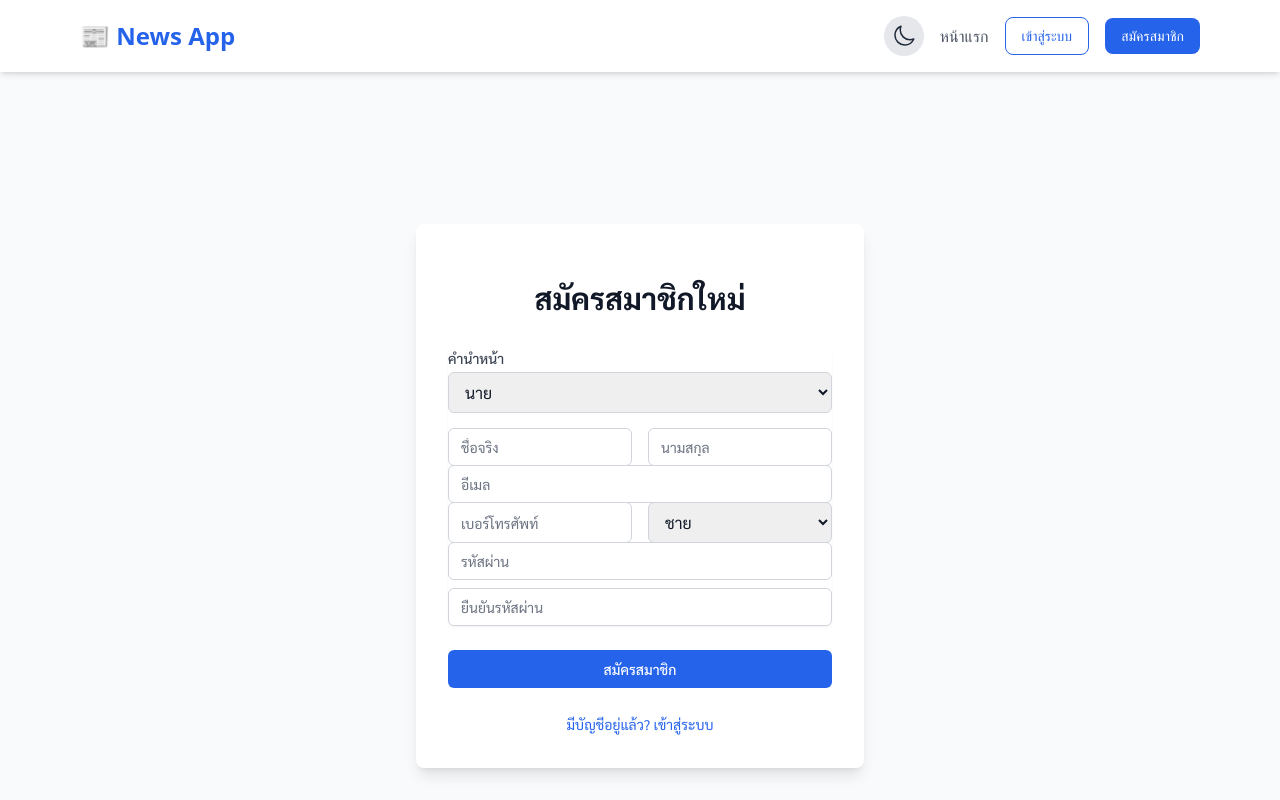
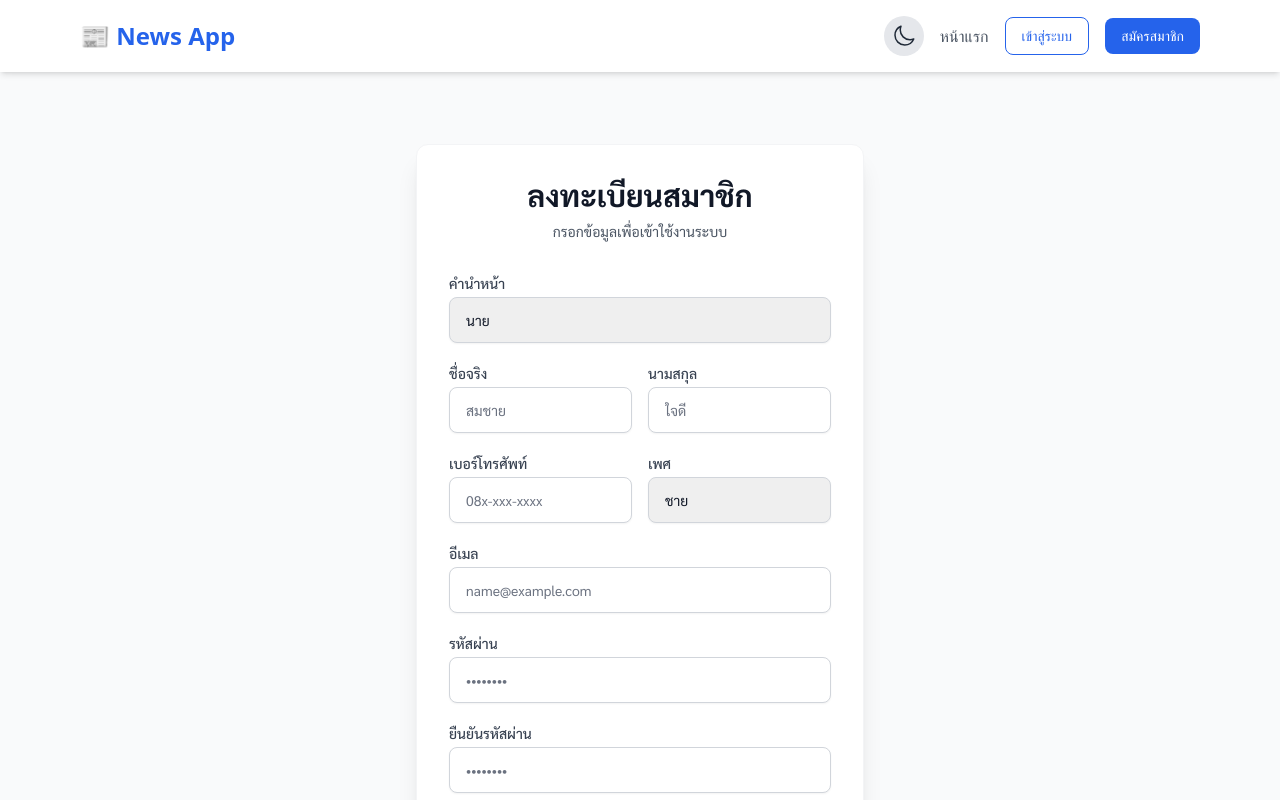
Before and after one commit to Bass093142/my-node-app, a React (Vite) app in the folder web/: page /register in a window 1280 px wide. Shown: the top 800 px of the page. Built offline with nearby package versions, Linux system fonts and the light colour scheme; no server answers.

Commit message:
Fix register form design and spacing

```diff
--- a/web/src/pages/Register.jsx
+++ b/web/src/pages/Register.jsx
@@ -1,11 +1,10 @@
 import React, { useState } from 'react';
 import { useNavigate, Link } from 'react-router-dom';
-import Swal from 'sweetalert2'; // แนะนำให้ลงเพิ่ม (npm install sweetalert2) เพื่อความสวยงาม หรือใช้ alert ปกติก็ได้
+import Swal from 'sweetalert2';
 
 export default function Register() {
   const navigate = useNavigate();
-
-  // URL ของ Backend (ดึงจาก .env ถ้าไม่มีใช้ localhost)
+  // ดึง URL Backend
   const apiUrl = import.meta.env.VITE_API_URL || 'http://localhost:3000';
 
   const [formData, setFormData] = useState({
@@ -27,7 +26,7 @@ export default function Register() {
     e.preventDefault();
 
     if (formData.password !== formData.confirmPassword) {
-      alert('รหัสผ่านไม่ตรงกัน');
+      Swal.fire('แจ้งเตือน', 'รหัสผ่านไม่ตรงกัน', 'warning');
       return;
     }
 
@@ -41,86 +40,116 @@ export default function Register() {
       const data = await response.json();
 
       if (response.ok) {
-        alert('สมัครสมาชิกสำเร็จ!'); // หรือใช้ Swal.fire(...)
-        navigate('/login');
+        Swal.fire('สำเร็จ!', 'สมัครสมาชิกเรียบร้อยแล้ว', 'success').then(() => {
+          navigate('/login');
+        });
       } else {
-        alert(data.message || 'เกิดข้อผิดพลาด');
+        Swal.fire('ผิดพลาด', data.message || 'เกิดข้อผิดพลาด', 'error');
       }
     } catch (error) {
       console.error('Error:', error);
-      alert('เชื่อมต่อเซิร์ฟเวอร์ไม่ได้');
+      Swal.fire('Error', 'เชื่อมต่อเซิร์ฟเวอร์ไม่ได้', 'error');
     }
   };
 
+  // Class สำหรับ Input เพื่อให้แก้ที่เดียวจบ (เพิ่ม mb-2 และ padding ให้ดูสวย)
+  const inputClass = "appearance-none relative block w-full px-4 py-3 border border-gray-300 rounded-lg placeholder-gray-500 text-gray-900 focus:outline-none focus:ring-2 focus:ring-blue-500 focus:border-blue-500 dark:bg-slate-700 dark:border-slate-600 dark:text-white dark:placeholder-gray-400 sm:text-sm shadow-sm transition-all";
+  const labelClass = "block text-sm font-medium text-gray-700 dark:text-gray-300 mb-1";
+
   return (
-    <div className="min-h-screen flex items-center justify-center bg-gray-50 dark:bg-slate-900 py-12 px-4 sm:px-6 lg:px-8 font-sarabun">
-      <div className="max-w-md w-full space-y-8 bg-white dark:bg-slate-800 p-8 rounded-lg shadow-lg">
-        <div>
-          <h2 className="mt-6 text-center text-3xl font-extrabold text-gray-900 dark:text-white">
-            สมัครสมาชิกใหม่
+    <div className="min-h-screen flex items-center justify-center bg-gray-50 dark:bg-slate-900 py-12 px-4 sm:px-6 lg:px-8 font-sarabun transition-colors duration-300">
+      <div className="max-w-md w-full space-y-8 bg-white dark:bg-slate-800 p-8 rounded-xl shadow-xl border border-gray-100 dark:border-slate-700">
+
+        {/* หัวข้อ */}
+        <div className="text-center">
+          <h2 className="text-3xl font-extrabold text-gray-900 dark:text-white">
+            ลงทะเบียนสมาชิก
           </h2>
+          <p className="mt-2 text-sm text-gray-600 dark:text-gray-400">
+            กรอกข้อมูลเพื่อเข้าใช้งานระบบ
+          </p>
         </div>
-        <form className="mt-8 space-y-6" onSubmit={handleSubmit}>
-          <div className="rounded-md shadow-sm -space-y-px">
+
+        <form className="mt-8" onSubmit={handleSubmit}>
+
+          {/* ส่วนข้อมูลส่วนตัว */}
+          <div className="space-y-5"> {/* เว้นระยะห่างระหว่างก้อนใหญ่ 5 หน่วย */}
+
             {/* คำนำหน้า */}
-            <div className="mb-4">
-                <label className="block text-sm font-medium text-gray-700 dark:text-gray-300">คำนำหน้า</label>
-                <select name="prefix" value={formData.prefix} onChange={handleChange} className="mt-1 block w-full py-2 px-3 border border-gray-300 rounded-md dark:bg-slate-700 dark:text-white">
+            <div>
+                <label className={labelClass}>คำนำหน้า</label>
+                <select name="prefix" value={formData.prefix} onChange={handleChange} className={inputClass}>
                     <option value="นาย">นาย</option>
                     <option value="นาง">นาง</option>
                     <option value="นางสาว">นางสาว</option>
                 </select>
             </div>
 
-            {/* ชื่อ-นามสกุล */}
-            <div className="grid grid-cols-2 gap-4 mb-4">
+            {/* ชื่อ - นามสกุล (วางคู่กัน) */}
+            <div className="grid grid-cols-2 gap-4">
                 <div>
-                    <input name="first_name" type="text" required placeholder="ชื่อจริง" onChange={handleChange}
-                        className="appearance-none rounded-md relative block w-full px-3 py-2 border border-gray-300 placeholder-gray-500 text-gray-900 dark:bg-slate-700 dark:text-white focus:outline-none focus:ring-blue-500 focus:border-blue-500 sm:text-sm" />
+                    <label className={labelClass}>ชื่อจริง</label>
+                    <input name="first_name" type="text" required placeholder="สมชาย" onChange={handleChange} className={inputClass} />
                 </div>
                 <div>
-                    <input name="last_name" type="text" required placeholder="นามสกุล" onChange={handleChange}
-                        className="appearance-none rounded-md relative block w-full px-3 py-2 border border-gray-300 placeholder-gray-500 text-gray-900 dark:bg-slate-700 dark:text-white focus:outline-none focus:ring-blue-500 focus:border-blue-500 sm:text-sm" />
+                    <label className={labelClass}>นามสกุล</label>
+                    <input name="last_name" type="text" required placeholder="ใจดี" onChange={handleChange} className={inputClass} />
+                </div>
+            </div>
+
+            {/* เบอร์โทร & เพศ (วางคู่กัน) */}
+            <div className="grid grid-cols-2 gap-4">
+                <div>
+                    <label className={labelClass}>เบอร์โทรศัพท์</label>
+                    <input name="phone" type="tel" required placeholder="08x-xxx-xxxx" onChange={handleChange} className={inputClass} />
+                </div>
+                <div>
+                    <label className={labelClass}>เพศ</label>
+                    <select name="gender" value={formData.gender} onChange={handleChange} className={inputClass}>
+                        <option value="ชาย">ชาย</option>
+                        <option value="หญิง">หญิง</option>
+                        <option value="อื่นๆ">อื่นๆ</option>
+                    </select>
                 </div>
             </div>
 
             {/* อีเมล */}
-            <div className="mb-4">
-                <input name="email" type="email" required placeholder="อีเมล" onChange={handleChange}
-                    className="appearance-none rounded-md relative block w-full px-3 py-2 border border-gray-300 placeholder-gray-500 text-gray-900 dark:bg-slate-700 dark:text-white focus:outline-none focus:ring-blue-500 focus:border-blue-500 sm:text-sm" />
-            </div>
-
-            {/* เบอร์โทร & เพศ */}
-            <div className="grid grid-cols-2 gap-4 mb-4">
-                <input name="phone" type="text" required placeholder="เบอร์โทรศัพท์" onChange={handleChange}
-                    className="appearance-none rounded-md relative block w-full px-3 py-2 border border-gray-300 placeholder-gray-500 text-gray-900 dark:bg-slate-700 dark:text-white focus:outline-none focus:ring-blue-500 focus:border-blue-500 sm:text-sm" />
-                <select name="gender" value={formData.gender} onChange={handleChange} className="block w-full py-2 px-3 border border-gray-300 rounded-md dark:bg-slate-700 dark:text-white">
-                    <option value="ชาย">ชาย</option>
-                    <option value="หญิง">หญิง</option>
-                    <option value="อื่นๆ">อื่นๆ</option>
-                </select>
+            <div>
+                <label className={labelClass}>อีเมล</label>
+                <input name="email" type="email" required placeholder="name@example.com" onChange={handleChange} className={inputClass} />
             </div>
 
             {/* รหัสผ่าน */}
-            <div className="mb-4">
-                <input name="password" type="password" required placeholder="รหัสผ่าน" onChange={handleChange}
-                    className="appearance-none rounded-md relative block w-full px-3 py-2 border border-gray-300 placeholder-gray-500 text-gray-900 dark:bg-slate-700 dark:text-white focus:outline-none focus:ring-blue-500 focus:border-blue-500 sm:text-sm mb-2" />
-                <input name="confirmPassword" type="password" required placeholder="ยืนยันรหัสผ่าน" onChange={handleChange}
-                    className="appearance-none rounded-md relative block w-full px-3 py-2 border border-gray-300 placeholder-gray-500 text-gray-900 dark:bg-slate-700 dark:text-white focus:outline-none focus:ring-blue-500 focus:border-blue-500 sm:text-sm" />
+            <div>
+                <label className={labelClass}>รหัสผ่าน</label>
+                <input name="password" type="password" required placeholder="••••••••" onChange={handleChange} className={inputClass} />
             </div>
+
+            {/* ยืนยันรหัสผ่าน */}
+            <div>
+                <label className={labelClass}>ยืนยันรหัสผ่าน</label>
+                <input name="confirmPassword" type="password" required placeholder="••••••••" onChange={handleChange} className={inputClass} />
+            </div>
+
           </div>
 
-          <div>
-            <button type="submit" className="group relative w-full flex justify-center py-2 px-4 border border-transparent text-sm font-medium rounded-md text-white bg-blue-600 hover:bg-blue-700 focus:outline-none focus:ring-2 focus:ring-offset-2 focus:ring-blue-500">
+          {/* ปุ่มสมัคร */}
+          <div className="mt-8">
+            <button type="submit" className="w-full flex justify-center py-3 px-4 border border-transparent text-sm font-bold rounded-lg text-white bg-blue-600 hover:bg-blue-700 focus:outline-none focus:ring-2 focus:ring-offset-2 focus:ring-blue-500 shadow-lg hover:shadow-xl transition-all transform hover:-translate-y-0.5">
               สมัครสมาชิก
             </button>
           </div>
 
-          <div className="text-center mt-4">
-              <Link to="/login" className="text-sm text-blue-600 hover:text-blue-500">
-                  มีบัญชีอยู่แล้ว? เข้าสู่ระบบ
-              </Link>
+          {/* ลิงก์ไปหน้า Login */}
+          <div className="text-center mt-6">
+              <p className="text-sm text-gray-600 dark:text-gray-400">
+                  มีบัญชีอยู่แล้ว?{' '}
+                  <Link to="/login" className="font-medium text-blue-600 hover:text-blue-500 dark:text-blue-400">
+                      เข้าสู่ระบบที่นี่
+                  </Link>
+              </p>
           </div>
+
         </form>
       </div>
     </div>
```
Also changed, not shown: 1 other file (tests, documents, lock files or other folders).
